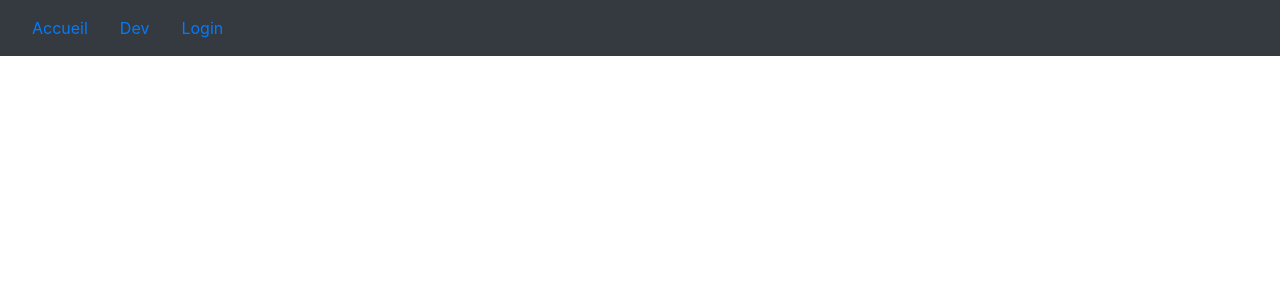
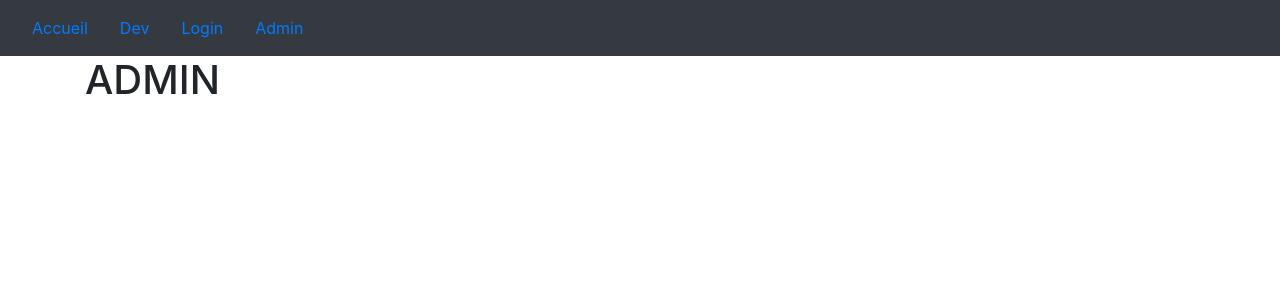
Before and after one commit to JulianMorgant/nuxtCv, a Nuxt app: page /admin in a window 1280 px wide. Before the commit this address had no page. Shown: the top 300 px of the page. Built offline with nearby package versions, Linux system fonts and the light colour scheme; no server answers.

Commit message:
add page admin with auth control

```diff
--- a/layouts/default.vue
+++ b/layouts/default.vue
@@ -10,6 +10,9 @@
         </li>
         <li class="nav-item">
           <nuxt-link class="nav-link" to="/login">Login</nuxt-link>
+        </li>
+                <li class="nav-item">
+          <nuxt-link class="nav-link" to="/admin">Admin</nuxt-link>
         </li>
       </ul>
     </nav>
--- /dev/null
+++ b/pages/admin.vue
@@ -0,0 +1,9 @@
+<template>
+  <h1>ADMIN</h1>
+</template>
+
+<script>
+export default {
+  middleware: "auth",
+};
+</script>
```
